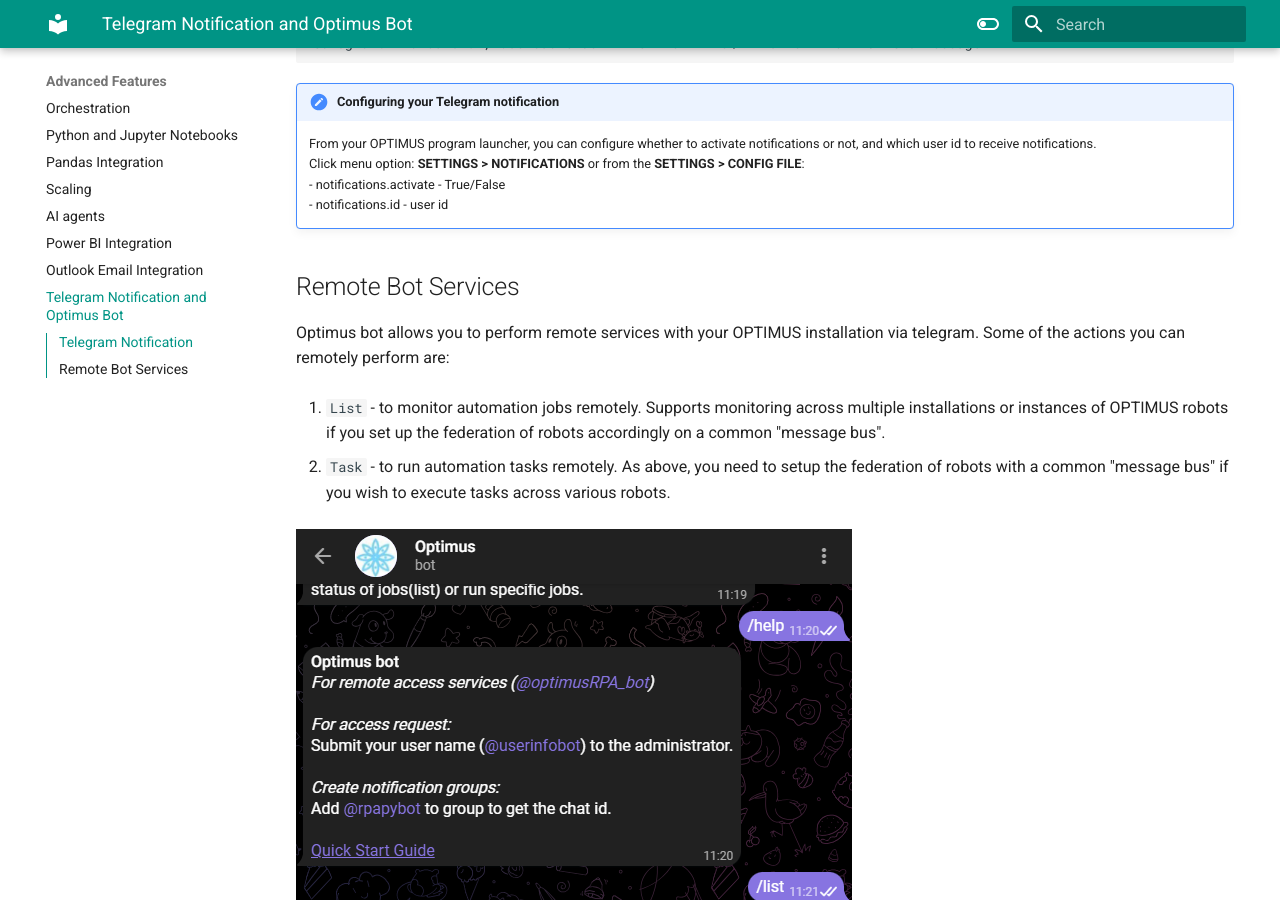
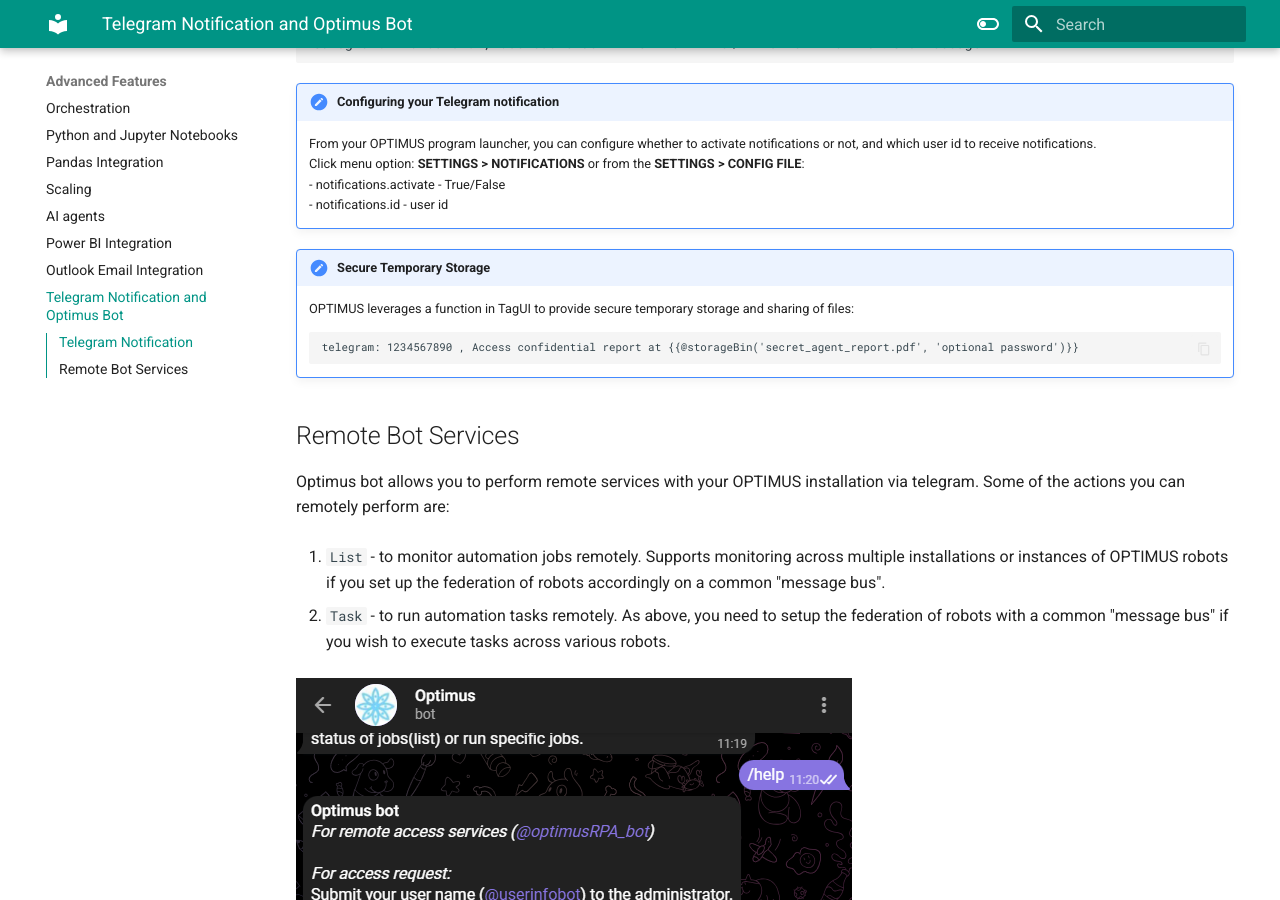
Before and after one commit to ray-oh/Optimus-Documentation, an MkDocs documentation site: the page built from docs/advance/telegram.md, in a window 1280 px wide and 900 px high, scrolled down 1877 px. Built offline with MkDocs 1.6.1 and Material for MkDocs 9.7.7, drawn with Linux system fonts in a browser that asks for light colours.

Commit message:
Update telegram.md

````diff
--- a/docs/advance/telegram.md
+++ b/docs/advance/telegram.md
@@ -31,8 +31,14 @@ telegram: 1234567890 , Use backslash n for new line\nThis is line 2 of the messa
 !!! note "Configuring your Telegram notification"
     From your OPTIMUS program launcher, you can configure whether to activate notifications or not, and which user id to receive notifications.
     Click menu option: **SETTINGS > NOTIFICATIONS** or from the **SETTINGS > CONFIG FILE**:
-    - notifications.activate - True/False
-    - notifications.id - user id
+        - notifications.activate - True/False
+        - notifications.id - user id
+
+!!! note "Secure Temporary Storage"
+    OPTIMUS leverages a function in TagUI to provide secure temporary storage and sharing of files:
+    ```
+    telegram: 1234567890 , Access confidential report at {{@storageBin('secret_agent_report.pdf', 'optional password')}}
+    ```
 
 ## Remote Bot Services
 
````
